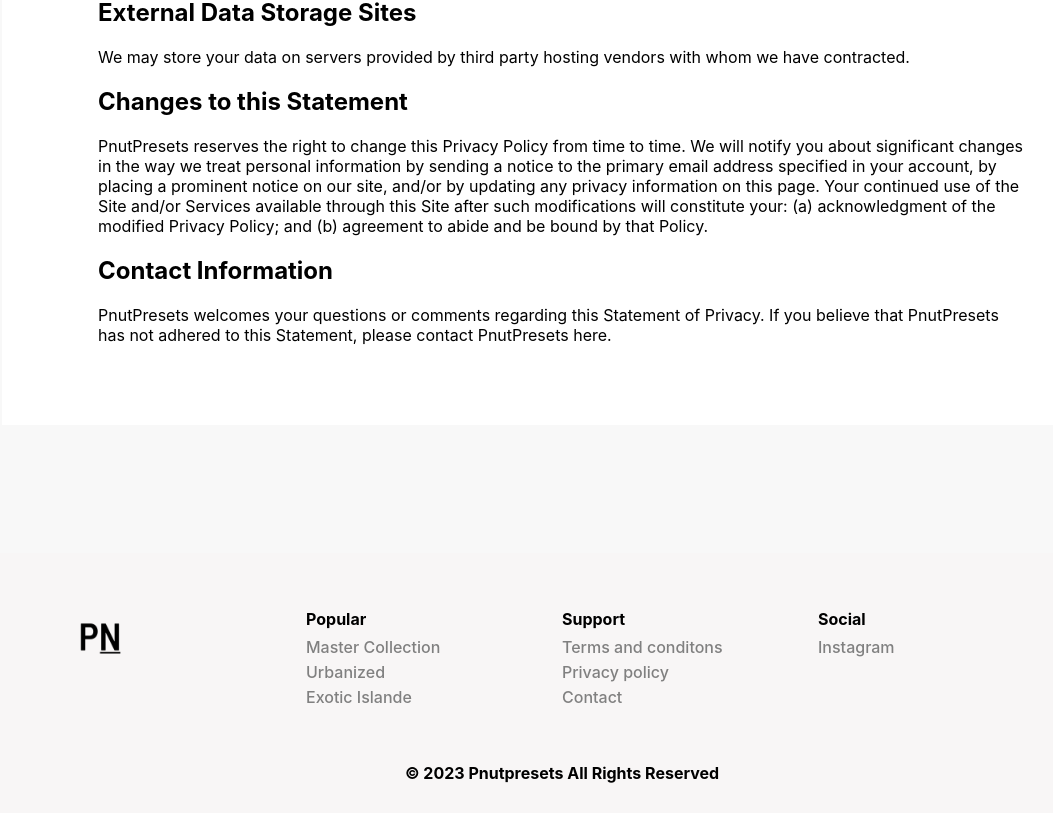
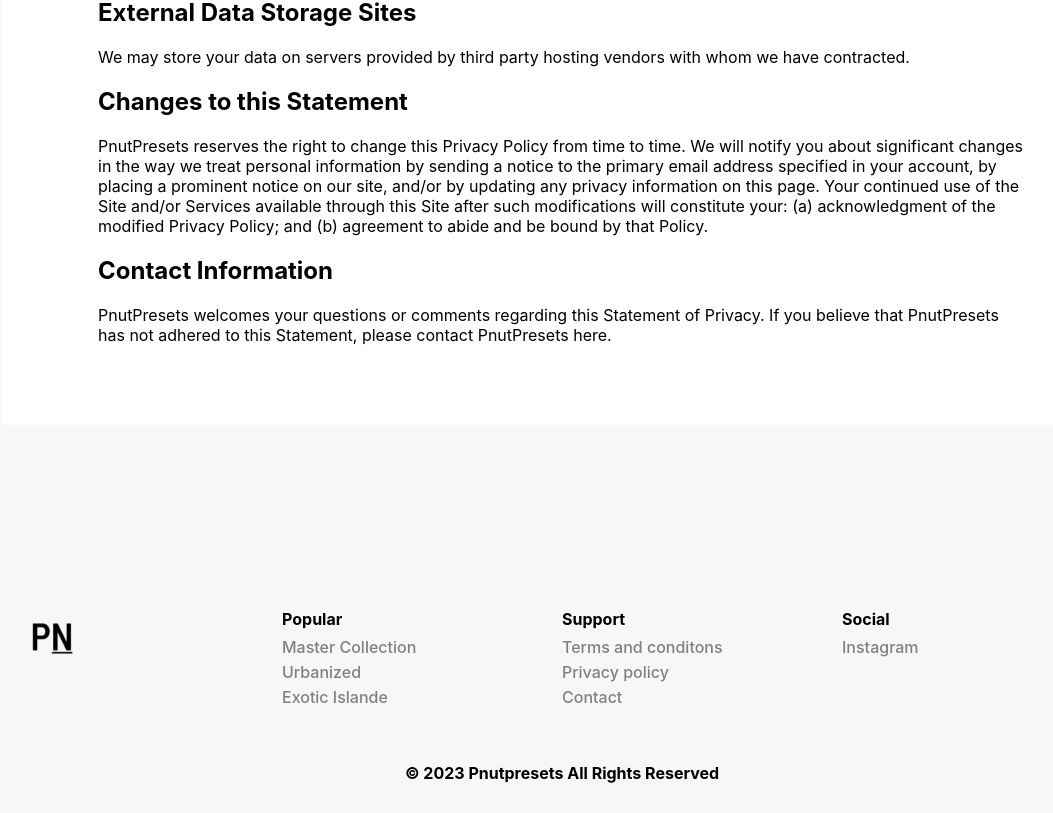
Before and after one commit to thethanyliu/lightroom-presets-storefront, a Next.js app: page /privacy-policy in a window 1280 px wide. Shown: the part 2552-3365 px from the top of the page, without its empty margins (78-1131 px from the left). Built offline with nearby package versions, Linux system fonts and the light colour scheme; no server answers.

Commit message:
updated loading page

```diff
--- a/src/components/Footer.module.css
+++ b/src/components/Footer.module.css
@@ -61,11 +61,17 @@
     display: grid;
     grid-template-columns: repeat(4, minmax(0, 1fr));
     height: 180px;
-    padding: 1rem 8rem 0 8rem;
+    padding: 1rem 1rem 0 1rem;
   }
 
   .footerLogo {
     padding: 1rem 0 2.5rem 0;
+  }
+}
+
+@media (min-width: 976px) {
+  .container {
+    padding: 1rem 5rem 0rem 5rem
   }
 }
 
--- a/src/components/Layout.jsx
+++ b/src/components/Layout.jsx
@@ -11,7 +11,7 @@ const Layout = ({ children }) => {
     setLoading(true);
     setTimeout(() => {
       setLoading(false);
-    }, 1200);
+    }, 2000);
   }, []);
 
   return (
--- a/src/components/LoadingPage.jsx
+++ b/src/components/LoadingPage.jsx
@@ -1,11 +1,11 @@
 import React from 'react'
-import HashLoader from "react-spinners/HashLoader";
+import ClimbingBoxLoader from "react-spinners/ClimbingBoxLoader";
 import classes from "./LoadingPage.module.css"
 
 const LoadingPage = () => {
   return (
     <div className={classes.loadingPage}>
-        <HashLoader color={"#d8a28c"} size={50}/>
+        <ClimbingBoxLoader color={"#555555"} />
     </div>
   )
 }
```
